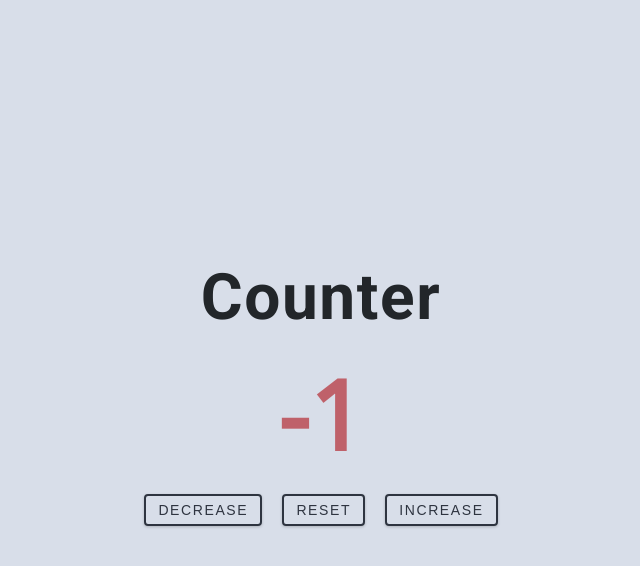
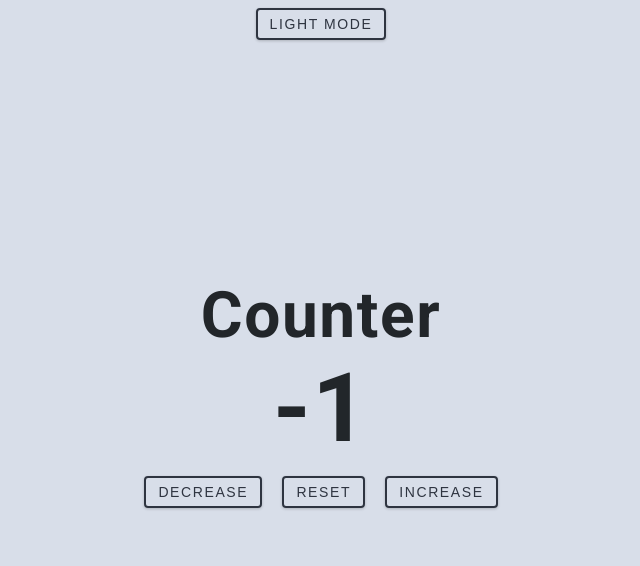
Before and after one commit to Shirozy/simple-counter, a website: page index.html in a window 1280 px wide. Both pictures are taken after a click on the button "DECREASE". Shown: the whole page, without its empty margins (319-959 px from the left). Drawn offline with nearby package versions, Linux system fonts and the light colour scheme.

Commit message:
Added Light/Dark mode toggle, animations, and localStorage support
- Implemented Light/Dark mode button to toggle between themes.
- Added smooth animations for button clicks and counter updates.
- Integrated localStorage to persist the counter value across page reloads.
- Removed color-changing functionality for positive and negative values for a cleaner UI.

```diff
--- a/app.js
+++ b/app.js
@@ -1,29 +1,90 @@
 let count = 0;
 
-const value = document.querySelector('#value');
+if (localStorage.getItem('count') !== null) {
+    count = Number(localStorage.getItem('count'));
+}
+
+const value = document.querySelector('#value .number');
 const btns = document.querySelectorAll('.btn');
 
-console.log(btns);
+const ml4 = {
+  opacityIn: [0, 1],
+  scaleIn: [0.2, 1],
+  scaleOut: 3,
+  durationIn: 100,
+  durationOut: 75,
+  delay: 250
+};
 
 btns.forEach(function (btn) {
     btn.addEventListener('click', function (e) {
       const styles = e.currentTarget.classList;
+      let newValue;
+
+      disableButtons();
+
       if (styles.contains('decrease')) {
         count--;
+        newValue = count;
       } else if (styles.contains('increase')) {
         count++;
+        newValue = count;
       } else {
         count = 0;
+        newValue = count;
       }
-        if (count > 0) {
-            value.style.color = '#a3be8c';
-        }
-        if (count < 0) {
-            value.style.color = '#bf616a';
-        }
-        if (count === 0) {
-            value.style.color = '#2e3440';
-        }
-        value.textContent = count;
+      localStorage.setItem('count', count);
+
+      animateCountChange(newValue);
     });
   });
+
+function animateCountChange(newValue) {
+  const oldValue = value.textContent;
+
+  const newValueElement = document.createElement('span');
+  newValueElement.textContent = newValue;
+  newValueElement.classList.add('letters');
+  value.parentElement.appendChild(newValueElement);
+
+  anime.timeline({ loop: false })
+    .add({
+      targets: value,
+      opacity: 0,
+      scale: ml4.scaleOut,
+      duration: ml4.durationOut,
+      easing: "easeInExpo",
+    })
+    .add({
+      targets: newValueElement,
+      opacity: ml4.opacityIn,
+      scale: ml4.scaleIn,
+      duration: ml4.durationIn,
+      easing: "easeOutQuad",
+      offset: '-=200'
+    })
+    .add({
+      targets: value,
+      scale: 1,
+      duration: 0,
+      complete: function () {
+        value.textContent = newValue;
+        value.style.opacity = 1;
+        newValueElement.remove();
+
+        enableButtons();
+      }
+    });
+}
+
+function disableButtons() {
+  btns.forEach(function (btn) {
+    btn.style.pointerEvents = 'none';
+  });
+}
+
+function enableButtons() {
+  btns.forEach(function (btn) {
+    btn.style.pointerEvents = 'auto';
+  });
+}
--- a/index.html
+++ b/index.html
@@ -5,12 +5,18 @@
     <meta name="viewport" content="width=device-width, initial-scale=1.0" />
     <title>Counter</title>
     <link rel="stylesheet" href="styles.css" />
+    <div  id="header">
+      <button class="toggle">Light Mode</button>
+    </div>
   </head>
   <body>
     <main>
         <div class="container">
             <h1>Counter</h1>
-            <span id="value">0</span>
+            <div class="spacer"></div>
+            <h2 id="value" class="ml4">
+              <span class="letters number"">0</span>
+            </h2>
             <div class="button-container">
                 <button class="btn decrease">Decrease</button>
                 <button class="btn reset">Reset</button>
@@ -18,6 +24,8 @@
             </div>
         </div>
     </main>
+    <script src="node_modules/animejs/lib/anime.min.js"></script>
     <script src="app.js"></script>
+    <script src="modeswitch.js"></script>
   </body>
 </html>
--- /dev/null
+++ b/modeswitch.js
@@ -0,0 +1,18 @@
+const toggleButton = document.querySelector('.toggle');
+
+if (localStorage.getItem('darkMode') === 'enabled') {
+  document.body.classList.add('dark-mode');
+  toggleButton.textContent = 'Light Mode';
+}
+
+toggleButton.addEventListener('click', function () {
+  document.body.classList.toggle('dark-mode');
+
+  if (document.body.classList.contains('dark-mode')) {
+    toggleButton.textContent = 'Light Mode';
+    localStorage.setItem('darkMode', 'enabled');
+  } else {
+    toggleButton.textContent = 'Dark Mode';
+    localStorage.setItem('darkMode', 'disabled');
+  }
+});
--- /dev/null
+++ b/package.json
@@ -0,0 +1,5 @@
+{
+  "dependencies": {
+    "animejs": "^3.2.2"
+  }
+}
--- a/styles.css
+++ b/styles.css
@@ -62,6 +62,35 @@ body {
   line-height: 1.5;
   font-size: 0.875rem;
 }
+
+body.dark-mode {
+  background: var(--clr-black);
+  color: var(--clr-white);
+}
+
+body.dark-mode h1,
+body.dark-mode h2,
+body.dark-mode h3,
+body.dark-mode h4 {
+  color: var(--clr-white);
+}
+
+body.dark-mode p {
+  color: var(--clr-grey-8);
+}
+
+body.dark-mode .btn,
+body.dark-mode .toggle {
+  border-color: var(--clr-white);
+  color: var(--clr-white);
+}
+
+body.dark-mode .btn:hover,
+body.dark-mode .toggle:hover {
+  background: var(--clr-white);
+  color: var(--clr-black);
+}
+
 
 ul {
   list-style-type: none;
@@ -175,8 +204,76 @@ main {
   box-shadow: 0 1px 3px rgba(0, 0, 0, 0.2);
   border-radius: var(--radius);
   margin: 0.5rem;
+  margin-top: 6.5rem;
 }
+
 .btn:hover {
   color: var(--clr-white);
   background: var(--clr-black);
 }
+
+.toggle {
+  text-transform: uppercase;
+  background: transparent;
+  color: var(--clr-black);
+  padding: 0.375rem 0.75rem;
+  letter-spacing: var(--spacing);
+  display: inline-block;
+  transition: var(--transition);
+  font-size: 0.875rem;
+  border: 2px solid var(--clr-black);
+  cursor: pointer;
+  box-shadow: 0 1px 3px rgba(0, 0, 0, 0.2);
+  border-radius: var(--radius);
+}
+
+.toggle:hover {
+  color: var(--clr-white);
+  background: var(--clr-black);
+}
+
+#value {
+  display: flex;
+  justify-content: center;
+  align-items: center;
+  width: 100%;
+  height: 100%;
+  position: relative;
+}
+
+.ml4 {
+  position: relative;
+  font-weight: 900;
+  font-size: 4.5em;
+  display: inline-block;
+}
+.ml4 .letters {
+  position: absolute;
+  top: 0;
+  opacity: 0;
+  transform: scale(0.2);
+}
+
+.ml4,
+.ml4 .number {
+  pointer-events: none;
+}
+
+.btn[style*="pointer-events: none;"] {
+  opacity: 0.5;
+  cursor: not-allowed;
+}
+
+.button-container {
+  -webkit-user-select: none;
+  -moz-user-select: none;
+  -ms-user-select: none;
+  user-select: none;
+}
+
+#header {
+  margin-bottom: -5vh;
+  margin-top: 1vh;
+  display: flex;
+  justify-content: center;
+}
```
Also changed, not shown: 1 other file. Lines whose indentation alone changed are shown as unchanged.
